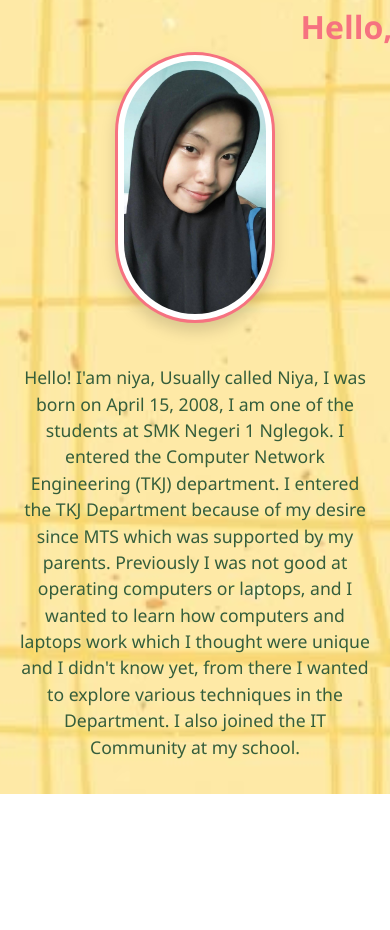
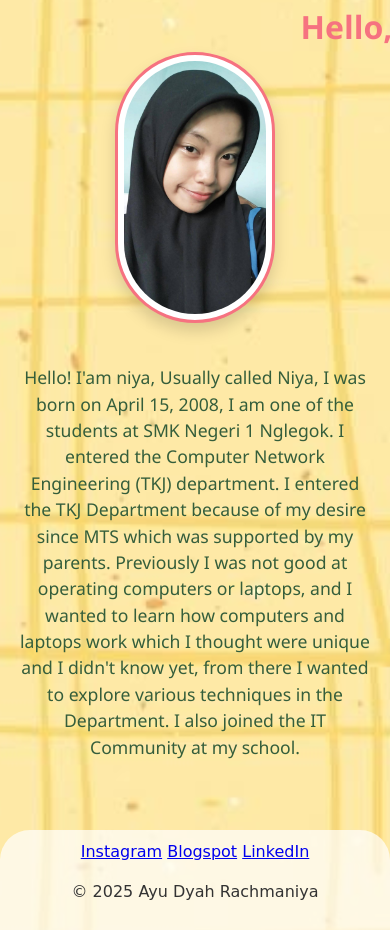
Before and after one commit to ayudyah29/Portofolio, a plain HTML site: page about.html in a window 390 px wide. Shown: the part 177-1107 px from the top of the page. Before the commit the page ends 971 px from the top, so only its background shows below. Drawn offline with Linux system fonts and the light colour scheme.

Commit message:
about.html

```diff
--- a/about.html
+++ b/about.html
@@ -147,6 +147,42 @@
         text-align: center;
       }
     }
+    footer {
+            width: 100%;
+            text-align: center;
+            padding: 10px 15px;
+            background-color: rgba(255, 255, 255, 0.7);
+            color: #333;
+            margin-top: 20px;
+            position: relative;
+            bottom: 0;
+            font-family: 'PT Sans', cursive;
+            border-top-left-radius: 30px;
+            border-top-right-radius: 30px;
+            border-bottom-left-radius: 0;
+            border-bottom-right-radius: 0;
+        }
+
+    /* Responsive */
+    @media (max-width: 480px) {
+      main {
+        padding: 5rem 1rem 2rem 1rem;
+        height: auto;
+        justify-content: flex-start;
+      }
+      .hero h1 {
+        font-size: 2.2rem;
+      }
+      nav#topNav a {
+        font-size: 0.9rem;
+        padding: 0.25rem 0.5rem;
+      }
+      .links a {
+        margin: 0.5rem 0.5rem;
+        padding: 0.6rem 1rem;
+        font-size: 0.9rem;
+      }
+    }
   </style>
 </head>
 <body>
@@ -172,5 +208,13 @@
       </div>
     </div>
   </main>
+  <footer>
+        <div class="sosial-link">
+            <a href="https://www.instagram.com/ayudyahrchm25/" target="_blank">Instagram</a>
+            <a href="https://ayudyahhh.blogspot.com/" target="_blank">Blogspot</a>
+            <a href="https://www.linkedin.com/in/ayu-dyah-rachmaniya-76814a28a/" target="_blank">LinkedIn</a>
+        </div>
+        <p>&copy; 2025 Ayu Dyah Rachmaniya</p>
+    </footer>
 </body>
 </html>
```
